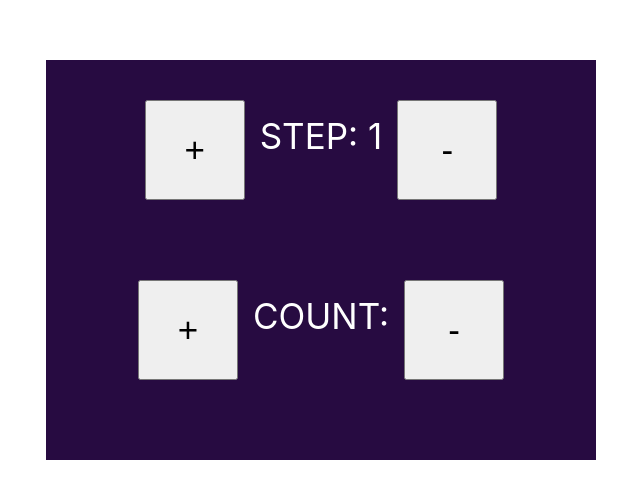
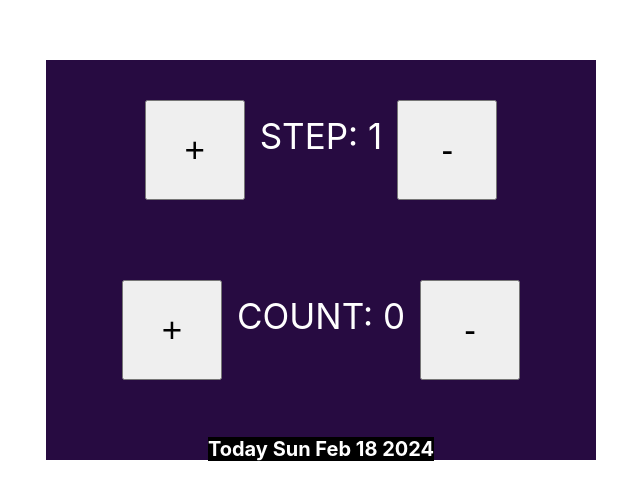
Before and after one commit to samade747/Date-and-Counter-Project-with-React, a React (Create React App) app in the folder counterapp/: page / in a window 1280 px wide. Shown: the part 140-640 px from the top of the page, without its empty margins (319-959 px from the left). Built offline with nearby package versions, Linux system fonts and the light colour scheme.

Commit message:
244pm 18 2 2024

```diff
--- a/counterapp/src/App.js
+++ b/counterapp/src/App.js
@@ -3,6 +3,7 @@ import './App.css';
 import StepPortion from './components/Stepportion';
 import { useState } from "react";
 import Countportion from './components/Countportion';
+import Statusbar from './components/Statusbar';
 
 function App() {
   const [step, setStep] = useState(1)
@@ -15,7 +16,10 @@ function App() {
     <div className='counterParent'>
     <div className='dateCounter'>
       <StepPortion step={step} setStep={setStep} />
-      <Countportion />
+      <Countportion setCount={setCount} count={count} step={step} />
+      <Statusbar count={count} />
+
+
     </div>
     </div>
   );
--- a/counterapp/src/components/Countportion.js
+++ b/counterapp/src/components/Countportion.js
@@ -1,16 +1,17 @@
-export default function Countportion(){
+export default function Countportion({setCount, count, step}){
     function countingless(){
-
+        setCount( count - step )
     }
 
     function countingadd(){
+        setCount( count + step)
 
     }
 
     return(
         <div className="Counterbutton" style={{display: "flex", margin: "30px", padding: "10px"}}>
             <button onClick={countingadd} style={{width: "100px", height: "100px", fontSize: "35px"}}>+</button>
-            <p style={{fontWeight: "1800px", fontSize: "35px", margin: "15px"}}>COUNT: {}</p>
+            <p style={{fontWeight: "1800px", fontSize: "35px", margin: "15px"}}>COUNT: {count}</p>
             <button onClick={countingless} style={{width: "100px", height: "100px", fontSize: "35px"}}>-</button>
         </div>
 
--- /dev/null
+++ b/counterapp/src/components/Statusbar.js
@@ -0,0 +1,12 @@
+export default function Statusbar({count}){
+    const date = new Date()
+    const convertToString = date.toDateString()
+
+    return(
+        <h2 style={{fontSize: '20px', fontWeight: "500px", color: "white", backgroundColor: "black"}}>
+            {count === 0 ? `Today ` + convertToString: `${count} Days From Today Is` + convertToString}
+        </h2>
+    )
+
+
+}
```
